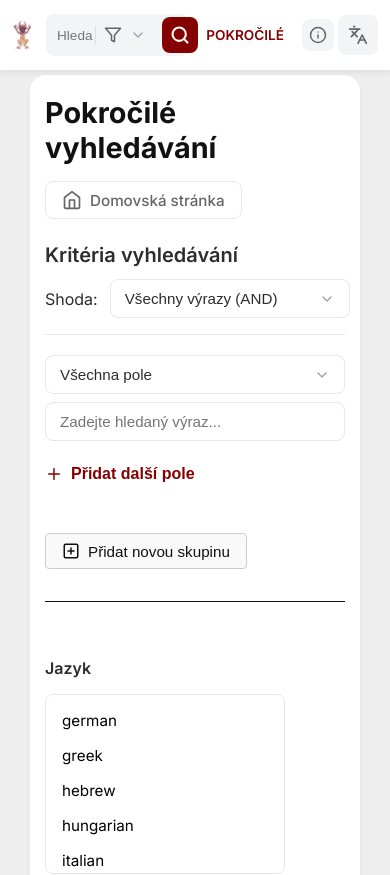
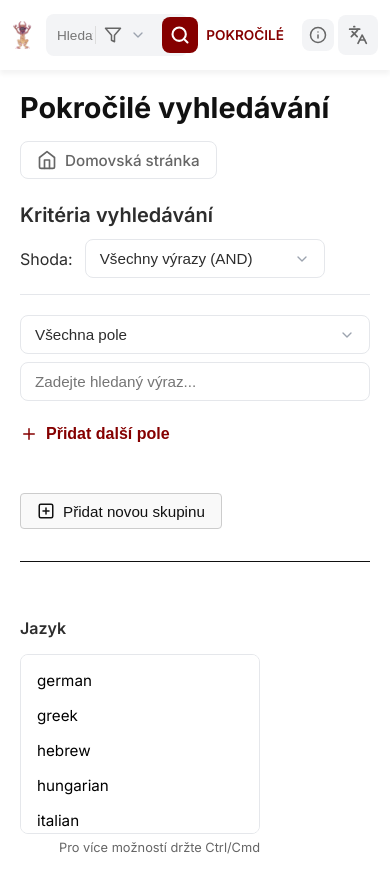
Before and after one commit to sol239/krigsbyte, a Nuxt app: page /search/advanced in a window 390 px wide. Shown: the top 875 px of the page. Built offline with nearby package versions, Linux system fonts and the light colour scheme.

Commit message:
Remove card based design

```diff
--- a/app/pages/alphabetical/index.vue
+++ b/app/pages/alphabetical/index.vue
@@ -3,7 +3,7 @@
         <Header />
 
         <main class="main-content">
-            <div class="card browse-card">
+            <div class="browse-content">
                 <div class="top-nav">
                     <h1>Prohlížet abecedně</h1>
                     <a class="back-btn" href="/krigsbyte/">
@@ -92,7 +92,7 @@ useHead({
     --primary-hover: #600000;
     --text-main: #2d2d2d;
     --text-muted: #666;
-    --bg-body: #eeeeee;
+    --bg-body: #ffffff;
 }
 
 * {
@@ -130,14 +130,16 @@ body {
 
 .main-content {
     flex: 1;
-    width: calc(100% - 240px);
+    width: 100%;
     max-width: none;
-    margin: 40px auto;
+    margin: 0;
     padding: 0;
     display: flex;
     flex-direction: column;
-    gap: 20px;
-    background: transparent;
+}
+
+.browse-content {
+    padding: 40px 120px;
 }
 
 /* --- TOP NAVIGATION --- */
@@ -175,15 +177,6 @@ h1 {
     color: var(--primary);
     border-color: var(--primary);
     background: #fff;
-}
-
-/* --- CARD --- */
-.card {
-    background: #fff;
-    border-radius: 24px;
-    box-shadow: 0 4px 5px 0 rgba(0, 0, 0, 0.05);
-    padding: 40px;
-    margin: 0;
 }
 
 .browse-row {
@@ -317,14 +310,8 @@ h1 {
 
 /* --- RESPONSIVE --- */
 @media (max-width: 768px) {
-    .main-content {
-        width: calc(100% - 60px);
-        margin: 5px auto;
-    }
-
-    .card {
-        padding: 20px 15px;
-        border-radius: 16px;
+    .browse-content {
+        padding: 20px;
     }
 
     .browse-row {
--- a/app/pages/history/index.vue
+++ b/app/pages/history/index.vue
@@ -2,7 +2,7 @@
   <div class="page-layout">
     <Header />
     <main class="main-content">
-      <div class="card history-card">
+      <div class="history-content">
         <div class="top-nav">
           <h1>Vaše nedávná vyhledávání</h1>
           <a class="back-btn" href="/krigsbyte/">
@@ -101,7 +101,7 @@ useHead({
 <style>
 /* --- DESIGN SYSTÉM --- */
 :root {
-  --bg-body: #eeeeee;
+  --bg-body: #ffffff;
 }
 
 * {
@@ -133,21 +133,16 @@ body {
 /* --- MAIN CONTENT --- */
 .main-content {
   flex: 1;
-  width: calc(100% - 240px);
+  width: 100%;
   max-width: none;
-  margin: 40px auto;
+  margin: 0;
   padding: 0;
   display: flex;
   flex-direction: column;
-  gap: 20px;
-  background: transparent;
 }
 
-.card.history-card {
-  background: #fff;
-  padding: 40px;
-  border-radius: 24px;
-  box-shadow: 0 4px 5px 0 rgba(0, 0, 0, 0.05);
+.history-content {
+  padding: 40px 120px;
 }
 
 /* --- TOP NAVIGATION --- */
@@ -258,14 +253,8 @@ h1 {
 
 /* --- MOBILE RESPONSIVE --- */
 @media (max-width: 768px) {
-  .main-content {
-    width: calc(100% - 60px);
-    margin: 5px auto;
-  }
-
-  .card.history-card {
-    padding: 20px 15px;
-    border-radius: 16px;
+  .history-content {
+    padding: 20px;
   }
 
   .history-table th,
--- a/app/pages/record.vue
+++ b/app/pages/record.vue
@@ -2,7 +2,7 @@
   <div class="page-layout">
     <Header />
     <main class="main-content">
-      <div class="card record-card">
+      <div class="record-content">
         <div class="top-nav">
           <h1>Detail záznamu</h1>
 
@@ -422,7 +422,7 @@ useHead({
 <style scoped>
 /* --- DESIGN SYSTÉM --- */
 :root {
-  --bg-body: #eeeeee;
+  --bg-body: #ffffff;
 }
 
 * {
@@ -433,27 +433,23 @@ useHead({
   display: flex;
   flex-direction: column;
   min-height: 100vh;
-  background: #eeeeee;
+  background: #ffffff;
   font-family: 'Inter', sans-serif;
 }
 
 /* --- MAIN CONTENT --- */
 .main-content {
   flex: 1;
-  width: calc(100% - 240px);
+  width: 100%;
   max-width: none;
-  margin: 40px auto;
+  margin: 0;
   padding: 0;
   display: flex;
   flex-direction: column;
-  gap: 20px;
 }
 
-.card.record-card {
-  background: #fff;
-  padding: 40px;
-  border-radius: 24px;
-  box-shadow: 0 4px 5px 0 rgba(0, 0, 0, 0.05);
+.record-content {
+  padding: 40px 120px;
 }
 
 /* --- TOP NAVIGATION --- */
--- a/app/pages/search/advanced/index.vue
+++ b/app/pages/search/advanced/index.vue
@@ -3,7 +3,7 @@
         <Header />
 
         <main class="main-content">
-            <div class="card search-card">
+            <div class="advanced-search-content">
                 <div class="top-nav">
                     <h1>Pokročilé vyhledávání</h1>
                     <a class="back-btn" href="/krigsbyte/">
@@ -301,7 +301,7 @@ useHead({
     --primary-hover: #600000;
     --text-main: #2d2d2d;
     --text-muted: #666;
-    --bg-body: #eeeeee;
+    --bg-body: #ffffff;
 }
 
 * {
@@ -339,14 +339,16 @@ body {
 
 .main-content {
     flex: 1;
-    width: calc(100% - 240px);
+    width: 100%;
     max-width: none;
-    margin: 40px auto;
+    margin: 0;
     padding: 0;
     display: flex;
     flex-direction: column;
-    gap: 20px;
-    background: transparent;
+}
+
+.advanced-search-content {
+    padding: 40px 120px;
 }
 
 /* --- TOP NAVIGATION --- */
@@ -389,15 +391,6 @@ h3 {
     color: var(--primary);
     border-color: var(--primary);
     background: #fff;
-}
-
-/* --- CARDS --- */
-.card {
-    background: #fff;
-    border-radius: 24px;
-    box-shadow: 0 4px 5px 0 rgba(0, 0, 0, 0.05);
-    padding: 40px;
-    margin: 0;
 }
 
 .card-header {
@@ -848,14 +841,8 @@ h3 {
 
 /* --- RESPONSIVE --- */
 @media (max-width: 768px) {
-    .main-content {
-        width: calc(100% - 60px);
-        margin: 5px auto;
-    }
-
-    .card {
-        padding: 20px 15px;
-        border-radius: 16px;
+    .advanced-search-content {
+        padding: 20px;
     }
 
     .search-row {
--- a/app/pages/search/index.vue
+++ b/app/pages/search/index.vue
@@ -30,7 +30,7 @@ useHead({
 :root {
   --primary: #850000;
   --primary-hover: #600000;
-  --bg-body: #eeeeee;
+  --bg-body: #ffffff;
   --bg-header: rgba(255, 255, 255, 0.98);
   --bg-footer: #fff;
   --bg-input: #f1f1f1;
--- a/app/pages/search/results/index.vue
+++ b/app/pages/search/results/index.vue
@@ -4,7 +4,7 @@
 
     <main class="results-layout">
       <div class="results-main">
-        <div class="card">
+        <div class="results-header-container">
           <!-- Results meta info bar -->
           <div class="results-meta-bar">
             <!-- Top Row -->
@@ -115,7 +115,7 @@
 
         <div class="results-body">
           <!-- Results List -->
-          <div class="results-list card">
+          <div class="results-list">
             <div v-for="result in results" :key="result.number" class="result-item">
               <div class="result-number">{{ result.number }}</div>
               <div class="result-image-box">
@@ -410,7 +410,7 @@ useHead({
 <style>
 /* --- DESIGN SYSTÉM --- */
 :root {
-  --bg-body: #eeeeee;
+  --bg-body: #ffffff;
   --text-main: #2d2d2d;
 }
 
@@ -434,18 +434,20 @@ body {
 
 .results-layout {
   flex: 1;
-  width: calc(100% - 240px);
+  width: 100%;
   max-width: none;
-  margin: 40px auto;
+  margin: 0;
   padding: 0;
   display: flex;
   flex-direction: column;
-  gap: 20px;
-  background: transparent;
 }
 
 .results-main {
   width: 100%;
+}
+
+.results-header-container {
+  padding: 40px 120px 0 120px;
 }
 
 .results-body {
@@ -453,6 +455,7 @@ body {
   gap: 32px;
   align-items: flex-start;
   margin-top: 24px;
+  padding: 0 120px;
 }
 
 /* --- META BAR --- */
@@ -537,7 +540,7 @@ body {
 }
 
 /* --- RESULTS LIST --- */
-.results-list.card {
+.results-list {
   display: flex;
   flex-direction: column;
   flex: 1;
@@ -903,14 +906,10 @@ body {
     align-items: flex-start;
     gap: 16px;
   }
-}
 
-.card {
-  background: var(--bg-card);
-  border-radius: var(--radius);
-  border: 1px solid var(--border-color);
-  box-shadow: var(--shadow-sm);
-  padding: 24px;
-  margin-bottom: 24px;
+  .results-header-container,
+  .results-body {
+    padding: 0 20px;
+  }
 }
 </style>
```
